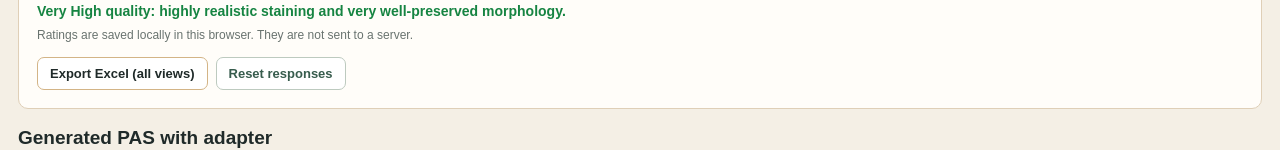
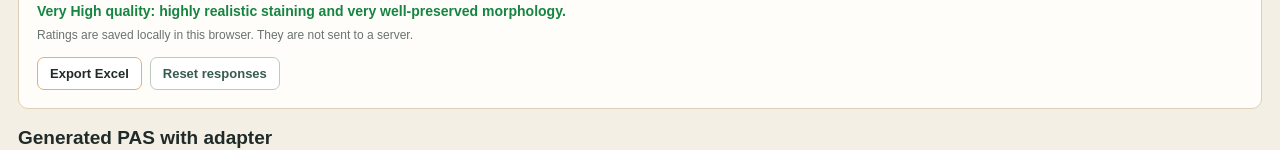
Before and after one commit to ImenChtourou/PAS_Subjective_Evaluation, a plain HTML site: page index.html in a window 1280 px wide. Shown: the part 315-465 px from the top of the page. Drawn offline with Linux system fonts and the light colour scheme.

Commit message:
Update export button text in index.html

```diff
--- a/index.html
+++ b/index.html
@@ -159,7 +159,7 @@
       <div class="level very">Very High quality: highly realistic staining and very well-preserved morphology.</div>
       <p class="muted">Ratings are saved locally in this browser. They are not sent to a server.</p>
       <div class="toolbar">
-        <button id="exportCsv" type="button">Export Excel (all views)</button>
+        <button id="exportCsv" type="button">Export Excel</button>
                 <button class="danger" id="reset" type="button">Reset responses</button>
       </div>
     </section>
```
